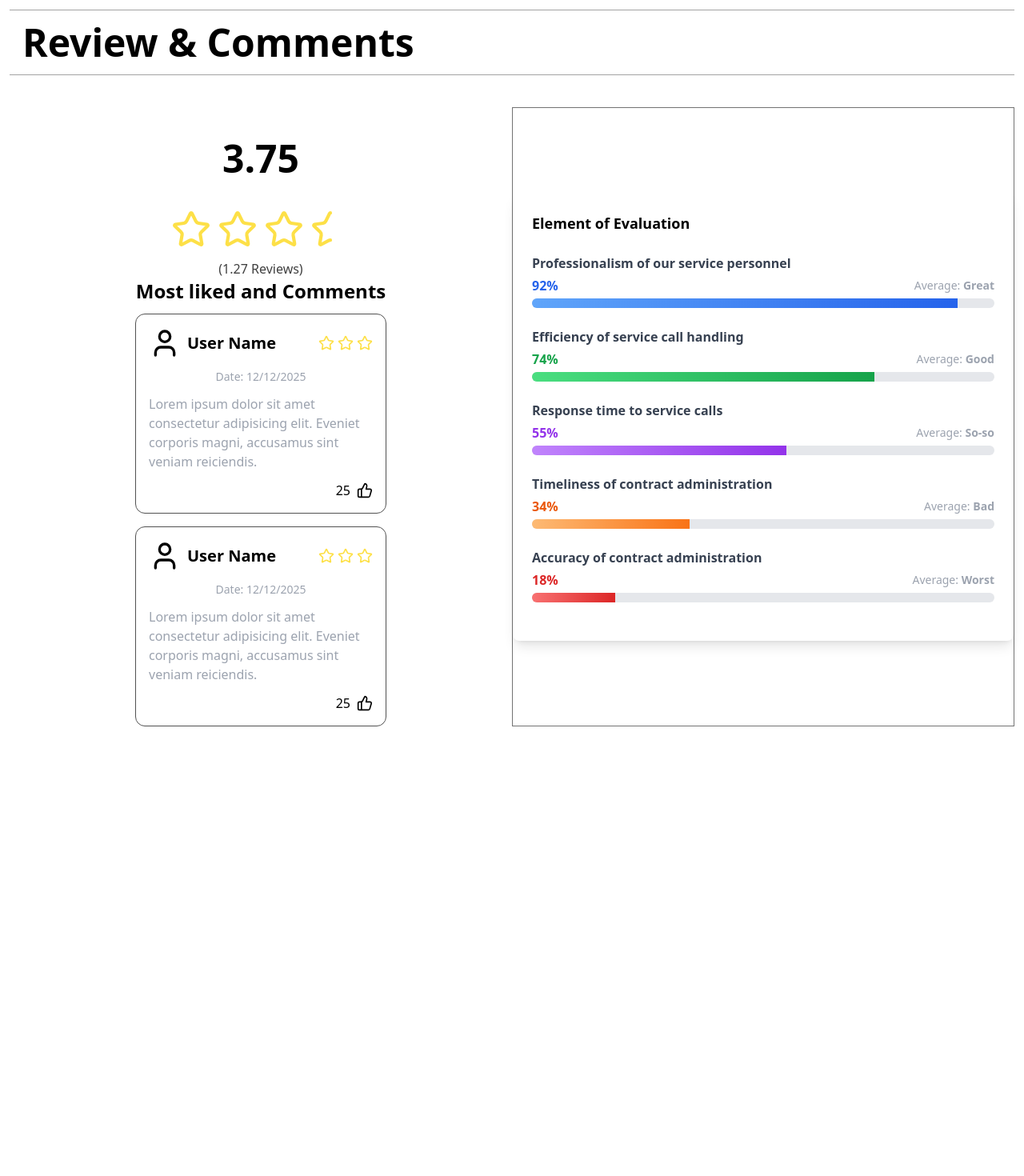
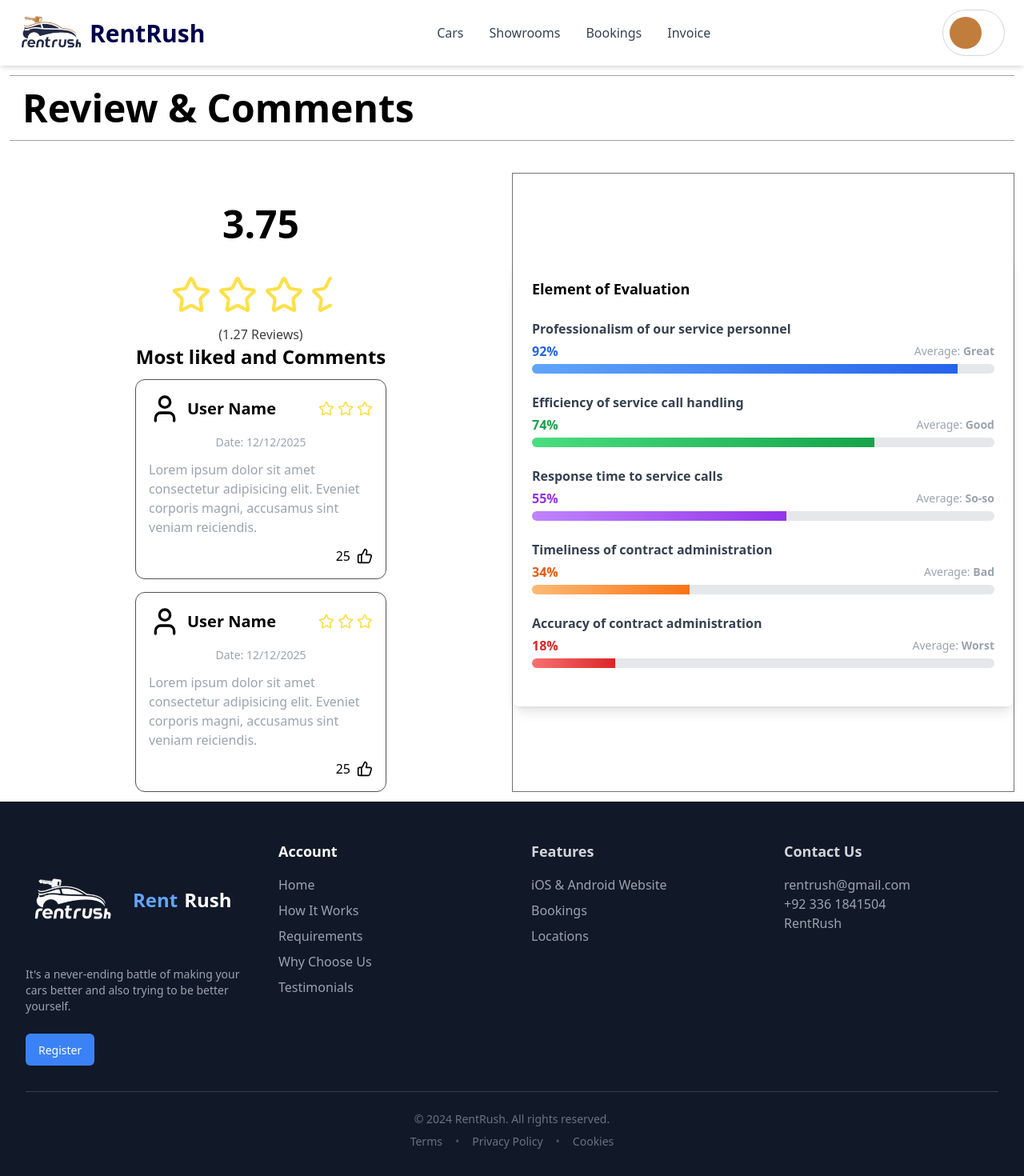
Before and after one commit to DevFawadKhan/RentRush-Front, a React (Vite) app: page /customer/reviews in a window 1280 px wide. Shown: the top 1470 px of the page at 80% size. Before the commit the page ends 920 px from the top, so only its background shows below. Built offline with nearby package versions, Linux system fonts and the light colour scheme; sample sign-in values are in the browser's storage.

Commit message:
update file in correct component

```diff
--- a/src/components/customer/Reviews.jsx
+++ b/src/components/customer/Reviews.jsx
@@ -1,5 +1,7 @@
 import React from 'react'
 import { Star, StarHalf, User, ThumbsUp } from 'lucide-react'
+import Navbar from "./Navbar";
+import Footer from "../Footer";
 
 function Reviews() {
   const data = [
@@ -42,6 +44,7 @@ function Reviews() {
 
   return (
     <>
+     <Navbar />
       <div className='p-3'>
         <div className='border-t border-neutral-400 border-b'>
           <h1 className='p-4 font-bold text-3xl lg:text-5xl'>Review & Comments </h1>
@@ -134,6 +137,7 @@ function Reviews() {
           </div>
         </div>
       </div>
+      <Footer />
     </>
   )
 }
--- a/src/components/customer/Services.jsx
+++ b/src/components/customer/Services.jsx
@@ -1,6 +1,6 @@
 import { motion } from "framer-motion";
 import React from "react";
-import Navbar from "../Navbar";
+import Navbar from "./Navbar";
 import Footer from "../Footer";
 function Services() {
   return (
```
